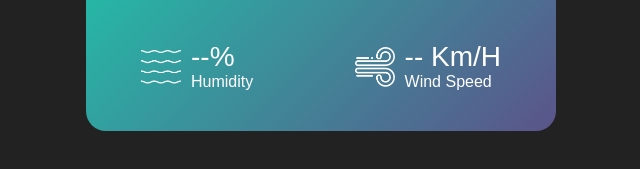
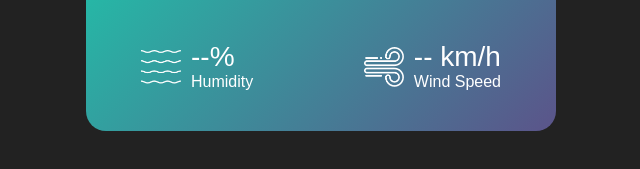
Before and after one commit to DinaOkasha/Weather_Application, a plain HTML site: page index.html in a window 1280 px wide. Shown: the part 537-706 px from the top of the page, 319-959 px from the left. Drawn offline with Linux system fonts and the light colour scheme.

Commit message:
second commit

```diff
--- a/index.html
+++ b/index.html
@@ -30,7 +30,7 @@
           <div class="col">
             <div class="image"><img src="./images/wind.png" alt="" /></div>
             <div>
-              <p class="wind">-- Km/H</p>
+              <p class="wind">-- km/h</p>
               <p>Wind Speed</p>
             </div>
           </div>
```
